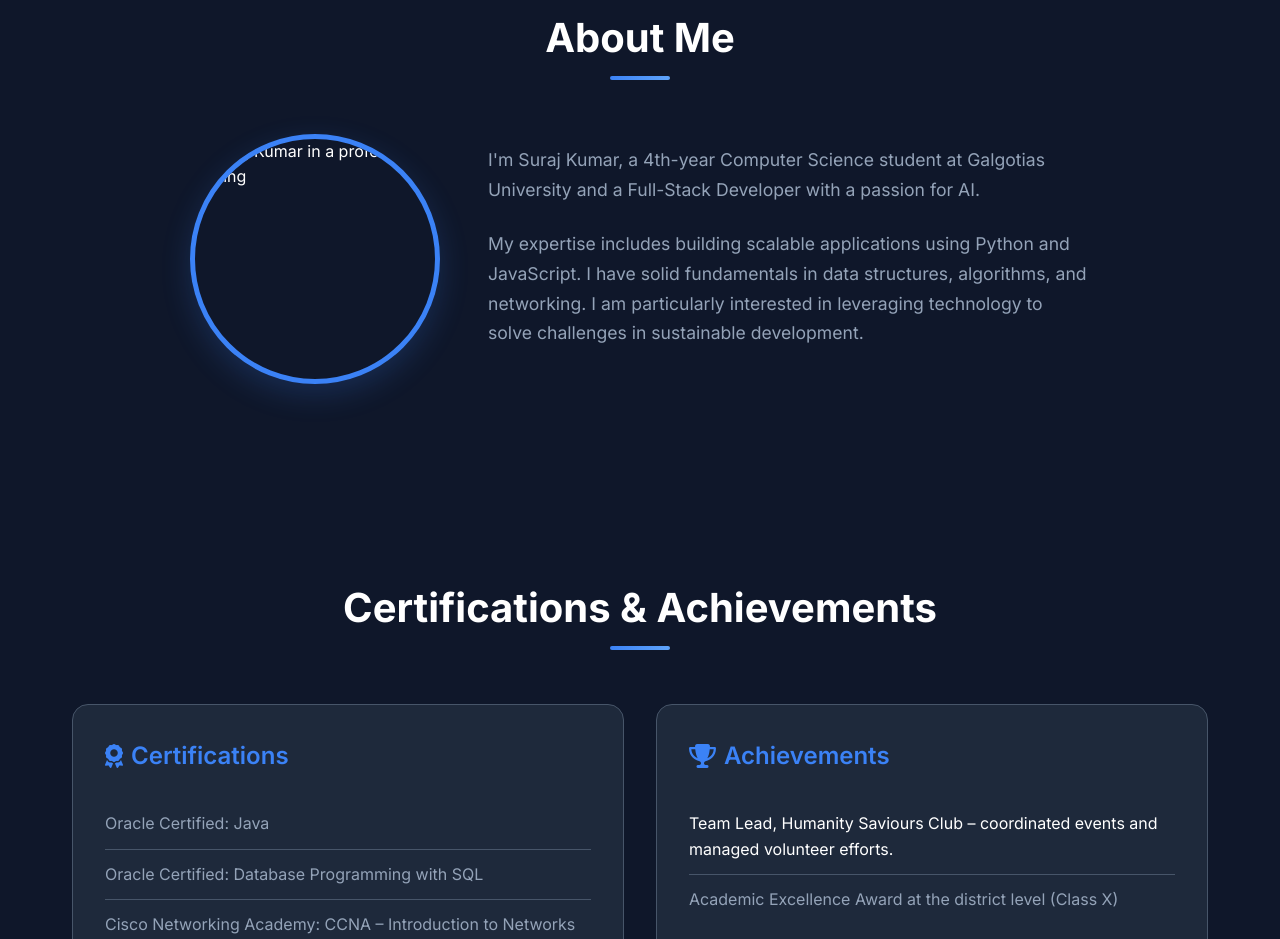
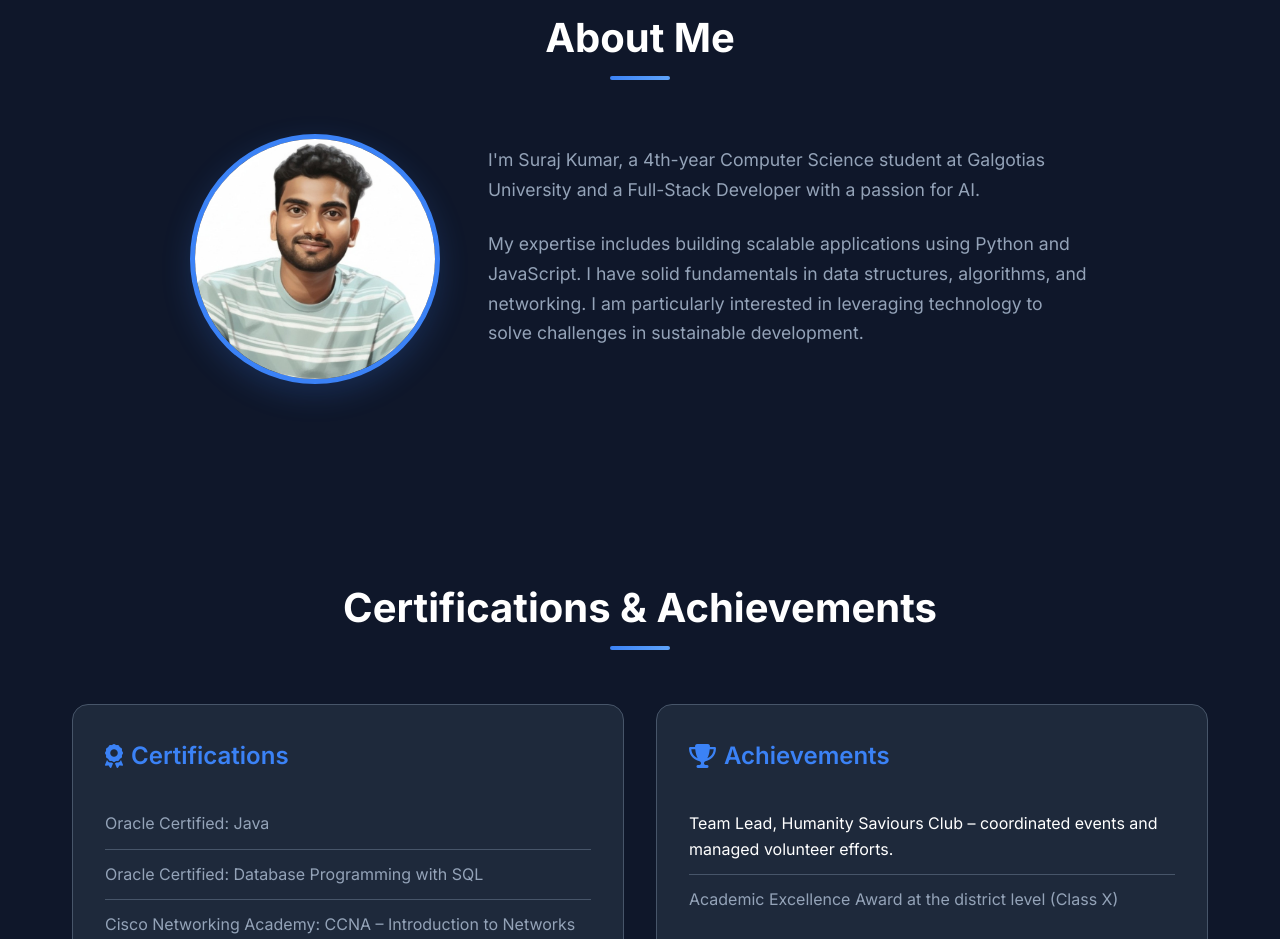
Before and after one commit to Sg-suraj/portfolio, a plain HTML site: page index.html in a window 1280 px wide. Shown: the part 2440-3379 px from the top of the page. Drawn offline with Linux system fonts and the light colour scheme.

Commit message:
Update index.html

```diff
--- a/index.html
+++ b/index.html
@@ -103,7 +103,7 @@
         </div>
         <div class="about-content">
             <div class="about-image">
-                <img src="images/Suraj.jpg" alt="Suraj Kumar in a professional setting">
+                <img src="Suraj.jpg" alt="Suraj Kumar in a professional setting">
             </div>
            <div class="about-text">
     <p>
```
